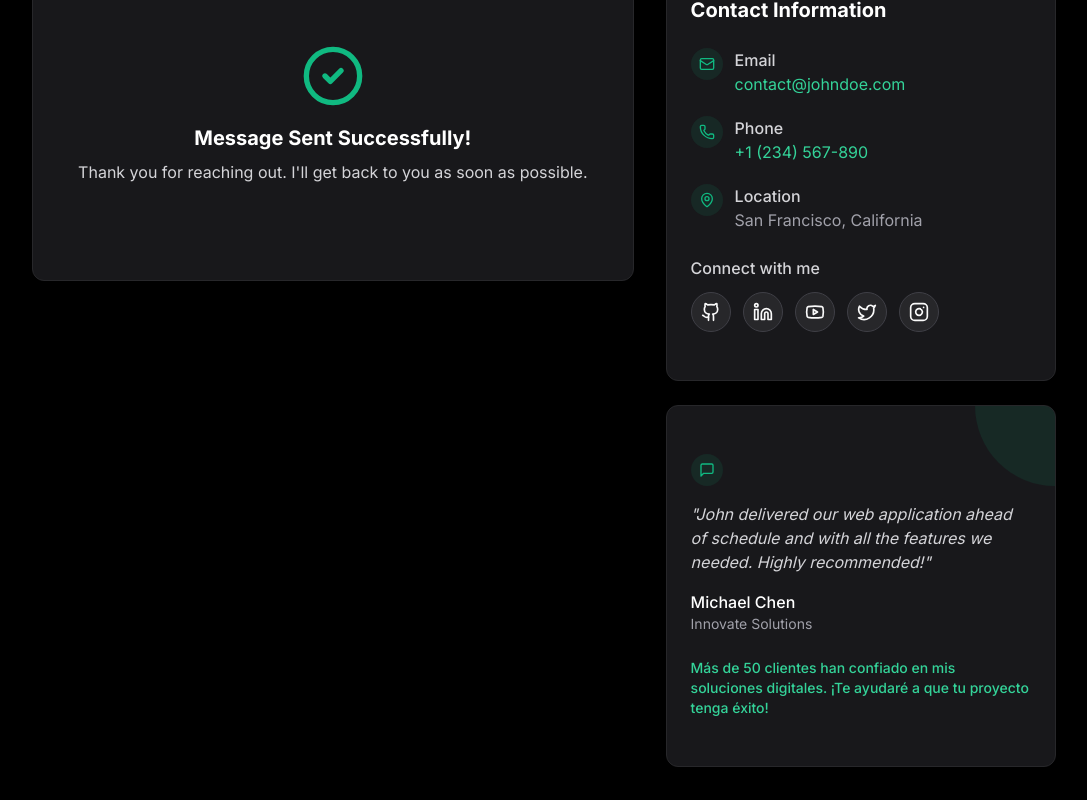
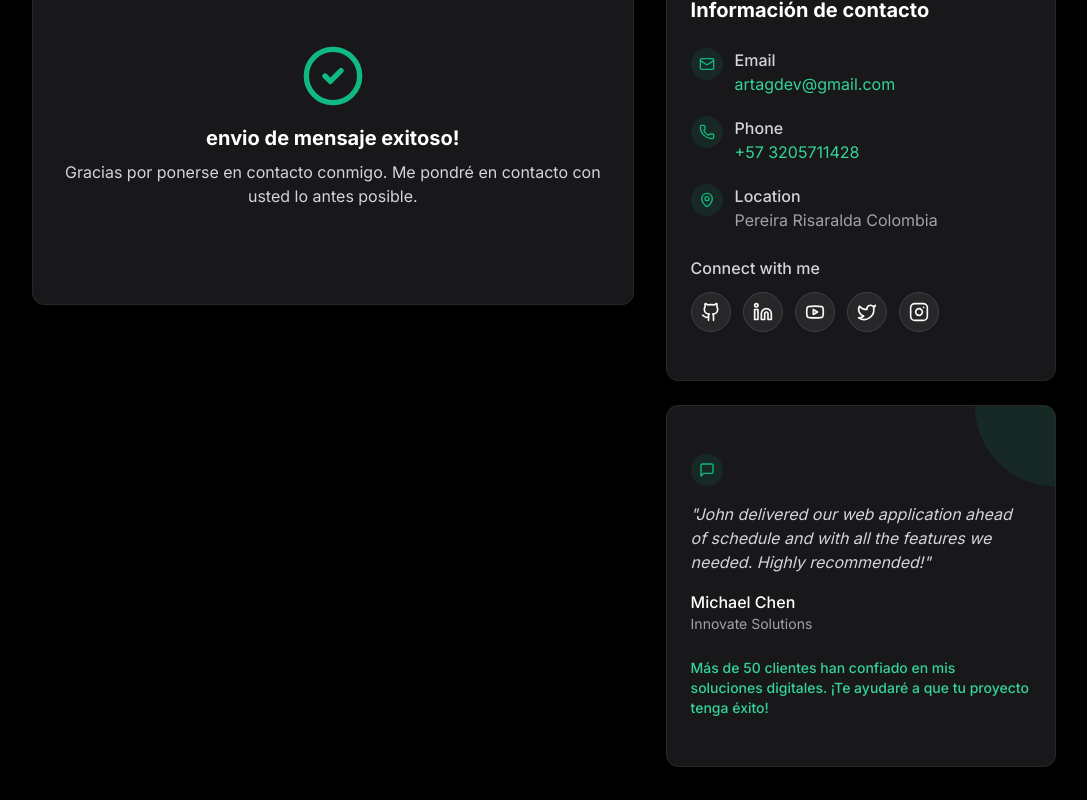
Before and after one commit to Artag-Chris/web-de-servicios, a Next.js app: page / in a window 1280 px wide. Both pictures are taken after typing "Sample", "name@example.com", "Sample" into the empty fields and a click on the button "¡Envíame tu consulta y te responderé pronto!". Shown: the part 3062-3862 px from the top of the page, without its empty margins (96-1183 px from the left). Built offline with nearby package versions, Linux system fonts and the light colour scheme.

Commit message:
act about

```diff
--- a/src/components/page_components/Contact.tsx
+++ b/src/components/page_components/Contact.tsx
@@ -21,59 +21,10 @@ import { Textarea } from "@/components/ui/textarea"
 import { Select, SelectContent, SelectItem, SelectTrigger, SelectValue } from "@/components/ui/select"
 import { Label } from "@/components/ui/label"
 import { Card, CardContent } from "@/components/ui/card"
+import { socialLinksContact, testimonials } from "@/data/contactData"
 
-// Social media links data
-const socialLinks = [
-  {
-    name: "GitHub",
-    icon: Github,
-    url: "https://github.com/yourusername",
-    color: "hover:text-[#6e5494]",
-  },
-  {
-    name: "LinkedIn",
-    icon: Linkedin,
-    url: "https://linkedin.com/in/yourusername",
-    color: "hover:text-[#0077b5]",
-  },
-  {
-    name: "YouTube",
-    icon: Youtube,
-    url: "https://youtube.com/@yourusername",
-    color: "hover:text-[#ff0000]",
-  },
-  {
-    name: "Twitter",
-    icon: Twitter,
-    url: "https://twitter.com/yourusername",
-    color: "hover:text-[#1DA1F2]",
-  },
-  {
-    name: "Instagram",
-    icon: Instagram,
-    url: "https://instagram.com/yourusername",
-    color: "hover:text-[#E1306C]",
-  },
-]
 
-// Testimonials data
-const testimonials = [
-  {
-    name: "Sarah Johnson",
-    company: "TechStart Inc.",
-    text: "Working with John was a game-changer for our project. His technical expertise and attention to detail exceeded our expectations.",
-  },
-  {
-    name: "Michael Chen",
-    company: "Innovate Solutions",
-    text: "John delivered our web application ahead of schedule and with all the features we needed. Highly recommended!",
-  },
-  {
-    name: "Emily Rodriguez",
-    company: "Creative Digital",
-    text: "The website John built for us has significantly increased our conversion rate. His understanding of UX is exceptional.",
-  },
-]
+
 
 function Contact() {
   const [formState, setFormState] = useState({
@@ -160,14 +111,14 @@ function Contact() {
                       <div className="space-y-4">
                         <div>
                           <Label htmlFor="name" className="text-zinc-300 mb-1 block">
-                            Your Name
+                            Tu Nombre
                           </Label>
                           <Input
                             id="name"
                             name="name"
                             value={formState.name}
                             onChange={handleChange}
-                            placeholder="John Doe"
+                            placeholder="Pedro Parques"
                             required
                             className="mt-1 bg-zinc-800 border-zinc-700 text-white placeholder:text-zinc-500 focus:border-emerald-500 focus:ring-emerald-500"
                           />
@@ -183,7 +134,7 @@ function Contact() {
                             type="email"
                             value={formState.email}
                             onChange={handleChange}
-                            placeholder="john@example.com"
+                            placeholder="info@gmail.com"
                             required
                             className="mt-1 bg-zinc-800 border-zinc-700 text-white placeholder:text-zinc-500 focus:border-emerald-500 focus:ring-emerald-500"
                           />
@@ -191,32 +142,32 @@ function Contact() {
 
                         <div>
                           <Label htmlFor="projectType" className="text-zinc-300 mb-1 block">
-                            Type of Project
+                            Tipo de proyecto
                           </Label>
                           <Select value={formState.projectType} onValueChange={handleSelectChange}>
                             <SelectTrigger className="mt-1 bg-zinc-800 border-zinc-700 text-white focus:border-emerald-500 focus:ring-emerald-500">
                               <SelectValue placeholder="Select project type" />
                             </SelectTrigger>
                             <SelectContent className="bg-zinc-800 border-zinc-700 text-white">
-                              <SelectItem value="web-development">Web Development</SelectItem>
+                              <SelectItem value="web-development">Desarollo web</SelectItem>
                               <SelectItem value="mobile-app">Mobile App</SelectItem>
                               <SelectItem value="ui-ux-design">UI/UX Design</SelectItem>
-                              <SelectItem value="consulting">Consulting</SelectItem>
-                              <SelectItem value="other">Other</SelectItem>
+                              <SelectItem value="consulting">Consulta</SelectItem>
+                              <SelectItem value="other">Otro</SelectItem>
                             </SelectContent>
                           </Select>
                         </div>
 
                         <div>
                           <Label htmlFor="message" className="text-zinc-300 mb-1 block">
-                            Your Message
+                            Tu mensaje
                           </Label>
                           <Textarea
                             id="message"
                             name="message"
                             value={formState.message}
                             onChange={handleChange}
-                            placeholder="Tell me about your project..."
+                            placeholder="Cuentame que tienes en mente..."
                             required
                             className="mt-1 min-h-[120px] bg-zinc-800 border-zinc-700 text-white placeholder:text-zinc-500 focus:border-emerald-500 focus:ring-emerald-500"
                           />
@@ -242,9 +193,9 @@ function Contact() {
                       transition={{ duration: 0.3 }}
                     >
                       <CheckCircle2 className="h-16 w-16 text-emerald-500 mb-4" />
-                      <h3 className="text-xl font-bold text-white mb-2">Message Sent Successfully!</h3>
+                      <h3 className="text-xl font-bold text-white mb-2">envio de mensaje exitoso!</h3>
                       <p className="text-zinc-300">
-                        Thank you for reaching out. I'll get back to you as soon as possible.
+                      Gracias por ponerse en contacto conmigo. Me pondré en contacto con usted lo antes posible.
                       </p>
                     </motion.div>
                   )}
@@ -262,12 +213,12 @@ function Contact() {
               {/* Contact Info */}
               <Card className="bg-zinc-900 border-zinc-800 mb-6">
                 <CardContent className="p-6">
-                  <h3 className="text-xl font-bold mb-6 text-white">Contact Information</h3>
+                  <h3 className="text-xl font-bold mb-6 text-white">Información de contacto</h3>
 
                   <div className="space-y-5">
                     <div className="flex items-start gap-3">
                       <div className="w-8 h-8 rounded-full bg-emerald-500/10 flex items-center justify-center">
-                        <Mail className="h-4 w-4 text-emerald-500" />
+                        <Mail  className="h-4 w-4 text-emerald-500" />
                       </div>
                       <div>
                         <p className="text-zinc-300 font-medium">Email</p>
@@ -275,7 +226,7 @@ function Contact() {
                           href="mailto:contact@johndoe.com"
                           className="text-emerald-400 hover:text-emerald-300 transition-colors"
                         >
-                          contact@johndoe.com
+                          artagdev@gmail.com
                         </a>
                       </div>
                     </div>
@@ -287,7 +238,7 @@ function Contact() {
                       <div>
                         <p className="text-zinc-300 font-medium">Phone</p>
                         <a href="tel:+1234567890" className="text-emerald-400 hover:text-emerald-300 transition-colors">
-                          +1 (234) 567-890
+                          +57 3205711428
                         </a>
                       </div>
                     </div>
@@ -298,7 +249,7 @@ function Contact() {
                       </div>
                       <div>
                         <p className="text-zinc-300 font-medium">Location</p>
-                        <p className="text-zinc-400">San Francisco, California</p>
+                        <p className="text-zinc-400">Pereira Risaralda Colombia</p>
                       </div>
                     </div>
                   </div>
@@ -307,7 +258,7 @@ function Contact() {
                   <div className="mt-6">
                     <p className="text-zinc-300 font-medium mb-3">Connect with me</p>
                     <div className="flex gap-3">
-                      {socialLinks.map((social) => {
+                      {socialLinksContact.map((social) => {
                         const Icon = social.icon
                         return (
                           <motion.a
--- a/src/components/page_components/Hero.tsx
+++ b/src/components/page_components/Hero.tsx
@@ -62,7 +62,7 @@ function Hero() {
             />
           </Badge>
           <h1 className="text-4xl md:text-6xl font-bold mb-6 text-white">
-          Creando experiencias digitales<span className="text-emerald-500">excepcionales </span> a través del código
+          Creando experiencias  <span className="text-emerald-500">digitales excepcionales </span> a través del código
           </h1>
           <p className="text-zinc-200 text-lg md:text-xl mb-8 max-w-2xl">
           Desarrollo aplicaciones web escalables, responsivas y centradas en el usuario, utilizando tecnologías modernas y las mejores prácticas del sector.
--- /dev/null
+++ b/src/data/contactData.ts
@@ -0,0 +1,53 @@
+import { Github, Linkedin, Youtube, Twitter, Instagram } from "lucide-react"
+
+export const socialLinksContact = [
+    {
+      name: "GitHub",
+      icon: Github,
+      url: "https://github.com/yourusername",
+      color: "hover:text-[#6e5494]",
+    },
+    {
+      name: "LinkedIn",
+      icon: Linkedin,
+      url: "https://linkedin.com/in/yourusername",
+      color: "hover:text-[#0077b5]",
+    },
+    {
+      name: "YouTube",
+      icon: Youtube,
+      url: "https://youtube.com/@yourusername",
+      color: "hover:text-[#ff0000]",
+    },
+    {
+      name: "Twitter",
+      icon: Twitter,
+      url: "https://twitter.com/yourusername",
+      color: "hover:text-[#1DA1F2]",
+    },
+    {
+      name: "Instagram",
+      icon: Instagram,
+      url: "https://instagram.com/yourusername",
+      color: "hover:text-[#E1306C]",
+    },
+  ]
+
+  // Testimonials data
+  export const testimonials = [
+    {
+      name: "Sarah Johnson",
+      company: "TechStart Inc.",
+      text: "Working with John was a game-changer for our project. His technical expertise and attention to detail exceeded our expectations.",
+    },
+    {
+      name: "Michael Chen",
+      company: "Innovate Solutions",
+      text: "John delivered our web application ahead of schedule and with all the features we needed. Highly recommended!",
+    },
+    {
+      name: "Emily Rodriguez",
+      company: "Creative Digital",
+      text: "The website John built for us has significantly increased our conversion rate. His understanding of UX is exceptional.",
+    },
+  ]
```
